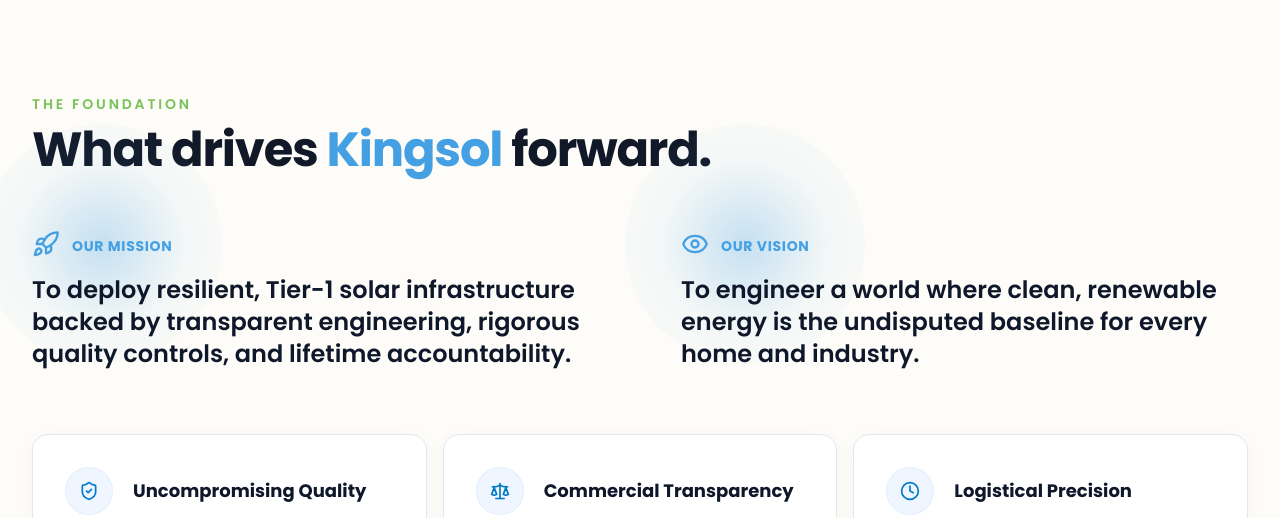
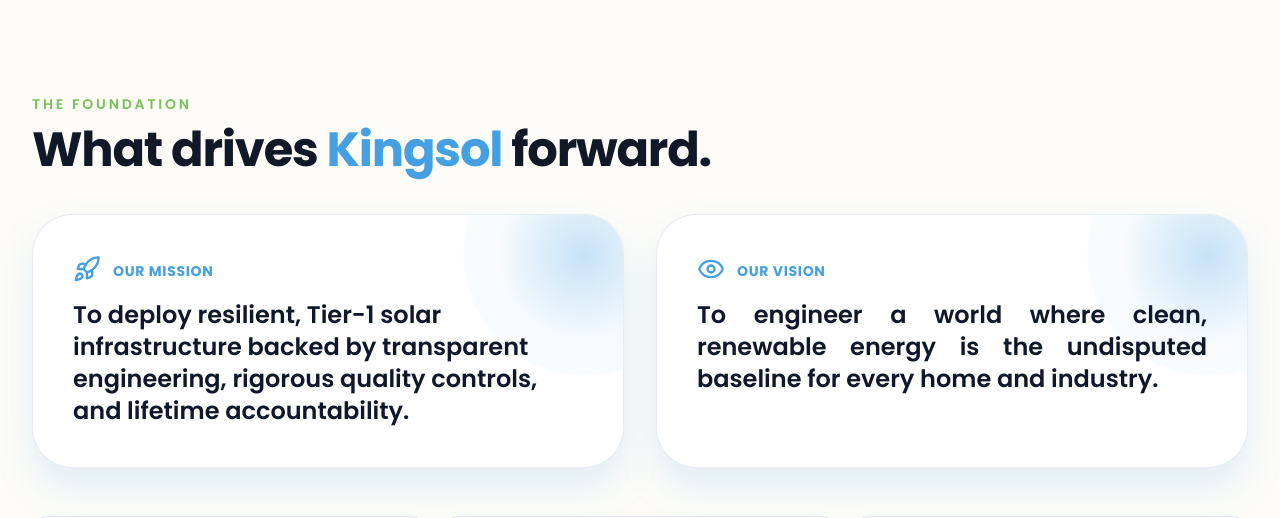
Before and after one commit to NachiketNikam04/kingsol-website-main, a React (Vite) app in the folder client/: page /about in a window 1280 px wide. Shown: the part 1520-2038 px from the top of the page. Built offline with nearby package versions, Linux system fonts and the light colour scheme; no server answers.

Commit message:
style (mission and vission): changes in cards section-1

```diff
--- a/client/src/components/Navbar.tsx
+++ b/client/src/components/Navbar.tsx
@@ -650,7 +650,7 @@ export const Navbar: React.FC = () => {
           <div className="hidden lg:block">
             <button
               onClick={() => setIsQuoteOpen(true)}
-              className="bg-[#44a0e3] hover:bg-[#3b8bc5] text-white px-6 py-2.5 rounded-full font-semibold text-sm transition-all duration-300 hover:shadow-md hover:-translate-y-0.5 inline-block cursor-pointer shadow-xs"
+              className="group relative px-6 py-2.5 rounded-full bg-[#44a0e3] hover:bg-white text-white hover:text-[#44a0e3] border border-[#44a0e3] text-sm font-semibold transition-all duration-500 inline-flex items-center justify-center gap-2 cursor-pointer overflow-hidden shadow-[inset_0px_2px_4px_rgba(255,255,255,0.4),0px_4px_12px_rgba(68,160,227,0.3)] hover:shadow-[0px_4px_20px_rgba(68,160,227,0.5)] hover:-translate-y-0.5"
             >
               Get Quote
             </button>
--- a/client/src/components/ValuesMissionSection.tsx
+++ b/client/src/components/ValuesMissionSection.tsx
@@ -131,48 +131,47 @@ export default function ValuesMissionSection() {
           </motion.h2>
         </div>
 
-        {/* Phase 2: Vision & Mission (Top Row Divided by a single line, directly on background) */}
+        {/* Phase 2: Vision & Mission (Two boxed cards with shadow) */}
         <motion.div
           initial={{ opacity: 0, y: 30 }}
           whileInView={{ opacity: 1, y: 0 }}
           viewport={{ once: true, margin: '-50px' }}
           transition={{ duration: 0.6, delay: 0.1, ease: 'easeOut' }}
-          className="grid grid-cols-1 md:grid-cols-2 divide-y md:divide-y-0 md:divide-x divide-[#fdfcf8] mb-12"
+          className="grid grid-cols-1 md:grid-cols-2 gap-6 md:gap-8 mb-12"
         >
-          {/* Mission Column */}
-          <div className="py-8 md:py-4 md:pr-10 flex flex-col items-start justify-start">
-            {/* Title Wrapper to center the glow */}
-            <div className="relative inline-flex items-center mb-4">
-              {/* Blue circle centered exactly behind the text */}
-              <div className="absolute top-1/2 left-1/2 -translate-x-1/2 -translate-y-1/2 w-[240px] h-[240px] rounded-full bg-[radial-gradient(circle_at_center,_var(--tw-gradient-stops))] from-[#44a0e3]/30 via-[#44a0e3]/5 to-transparent pointer-events-none z-0" />
+          {/* Mission Card */}
+          {/* overflow-hidden keeps the blue glow circle inside the card border */}
+          <div className="relative overflow-hidden h-full bg-white rounded-[2.5rem] p-8 md:p-10 border border-slate-200/80 shadow-[0_20px_40px_rgba(68,160,227,0.15)] hover:shadow-[0_25px_50px_rgba(68,160,227,0.25)] transition-shadow duration-500 flex flex-col items-start justify-start">
+            {/* Blue glow circle in the top-right corner of the card */}
+            <div className="absolute -top-20 -right-20 w-[240px] h-[240px] rounded-full bg-[radial-gradient(circle_at_center,_var(--tw-gradient-stops))] from-[#44a0e3]/30 via-[#44a0e3]/5 to-transparent pointer-events-none z-0" />
 
-              <div className="relative z-10 flex items-center gap-3">
+            <div className="relative z-10 inline-flex items-center mb-4">
+              <div className="flex items-center gap-3">
                 <Rocket className="w-7 h-7 text-[#44a0e3]" />
                 <span className="text-[#44a0e3] font-bold text-sm tracking-wider uppercase mt-1">
                   {currentMissionTitle}
                 </span>
               </div>
             </div>
-            <h3 className="relative z-10 text-xl md:text-2xl font-semibold text-slate-900 leading-snug">
+            <h3 className="relative z-10 w-full text-align-left text-xl md:text-2xl font-semibold text-slate-900 leading-snug">
               {currentMissionDesc}
             </h3>
           </div>
 
-          {/* Vision Column */}
-          <div className="py-8 md:py-4 md:pl-10 flex flex-col items-start justify-start">
-            {/* Title Wrapper to center the glow */}
-            <div className="relative inline-flex items-center mb-4">
-              {/* blue circle centered exactly behind the text */}
-              <div className="absolute top-1/2 left-1/2 -translate-x-1/2 -translate-y-1/2 w-[240px] h-[240px] rounded-full bg-[radial-gradient(circle_at_center,_var(--tw-gradient-stops))] from-[#44a0e3]/30 via-[#44a0e3]/5 to-transparent pointer-events-none z-0" />
+          {/* Vision Card */}
+          <div className="relative overflow-hidden h-full bg-white rounded-[2.5rem] p-8 md:p-10 border border-slate-200/80 shadow-[0_20px_40px_rgba(68,160,227,0.15)] hover:shadow-[0_25px_50px_rgba(68,160,227,0.25)] transition-shadow duration-500 flex flex-col items-start justify-start">
+            {/* Blue glow circle in the top-right corner of the card */}
+            <div className="absolute -top-20 -right-20 w-[240px] h-[240px] rounded-full bg-[radial-gradient(circle_at_center,_var(--tw-gradient-stops))] from-[#44a0e3]/30 via-[#44a0e3]/5 to-transparent pointer-events-none z-0" />
 
-              <div className="relative z-10 flex items-center gap-3">
+            <div className="relative z-10 inline-flex items-center mb-4">
+              <div className="flex items-center gap-3">
                 <Eye className="w-7 h-7 text-[#44a0e3]" />
                 <span className="text-[#44a0e3] font-bold text-sm tracking-wider uppercase mt-1">
                   {currentVisionTitle}
                 </span>
               </div>
             </div>
-            <h3 className="relative z-10 text-xl md:text-2xl font-semibold text-slate-900 leading-snug">
+            <h3 className="relative z-10 w-full text-justify text-xl md:text-2xl font-semibold text-slate-900 leading-snug">
               {currentVisionDesc}
             </h3>
           </div>
```
